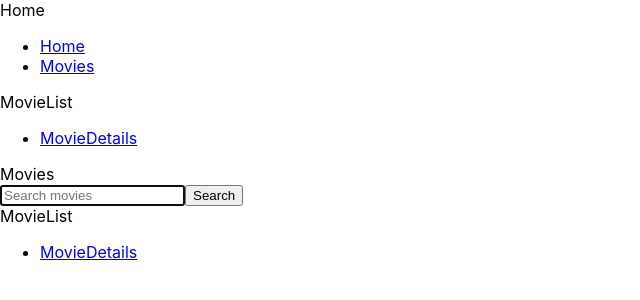
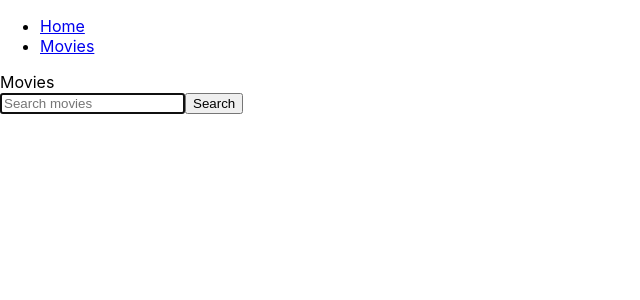
Before and after one commit to Midland707/goit-react-hw-05-movies, a React (Create React App) app: page /movies in a window 1280 px wide. Shown: the top 300 px of the page, without its empty margins (0-640 px from the left). Built offline with nearby package versions, Linux system fonts and the light colour scheme.

Commit message:
add API query

```diff
--- a/package.json
+++ b/package.json
@@ -7,6 +7,7 @@
     "@testing-library/jest-dom": "^5.16.3",
     "@testing-library/react": "^12.1.4",
     "@testing-library/user-event": "^13.5.0",
+    "axios": "^1.3.4",
     "react": "^18.1.0",
     "react-dom": "^18.1.0",
     "react-router-dom": "^6.9.0",
--- a/src/components/App.jsx
+++ b/src/components/App.jsx
@@ -1,6 +1,6 @@
 import { lazy } from 'react';
 import { Routes, Route } from 'react-router-dom';
-// import Home from 'pages/Home';
+import Layout from 'components/Layout/Layout';
 // import Movies from 'pages/Movies';
 // import MovieDetails from 'components/MovieDetails/MovieDetails';
 // import Cast from 'components/Cast/Cast';
@@ -16,14 +16,15 @@ export const App = () => {
   return (
     <div>
       <Routes>
-        <Route path="/" element={<Home />}>
+        <Route path="/" element={<Layout />}>
+          <Route index element={<Home />} />
           <Route path="/movies" element={<Movies />} />
           <Route path="/movies/:movieId" element={<MovieDetails />}>
             <Route path="cast" element={<Cast />} />
             <Route path="reviews" element={<Reviews />} />
           </Route>
+          <Route path="*" element={<Home />} />
         </Route>
-        <Route path="*" element={<Home />} />
       </Routes>
     </div>
   );
--- /dev/null
+++ b/src/components/Layout/Layout.jsx
@@ -0,0 +1,22 @@
+import { Suspense } from 'react';
+import { NavLink, Outlet } from 'react-router-dom';
+
+const Layout = () => {
+  return (
+    <div>
+      <ul>
+        <li>
+          <NavLink to="/">Home</NavLink>
+        </li>
+        <li>
+          <NavLink to="/movies">Movies</NavLink>
+        </li>
+      </ul>
+      <Suspense fallback={<div>Loading page...</div>}>
+        <Outlet />
+      </Suspense>
+    </div>
+  );
+};
+
+export default Layout;
--- a/src/components/MovieList/MovieList.jsx
+++ b/src/components/MovieList/MovieList.jsx
@@ -1,26 +1,14 @@
-// import { useEffect } from 'react';
 import { Link } from 'react-router-dom';
 
-const MovieList = () => {
-  //     useEffect(() => {
-  //       // HTTP query
-  //   }, []);
+const MovieList = ({ data }) => {
   return (
     <div>
-      MovieList
-      {/* <Container> //ul
-        {products.map(product => (
-          <CardWrapper key={product.id}> //li
-            <Link to={`${product.id}`}>
-              <ProductName>{product.name}</ProductName>
-            </Link>
-          </CardWrapper>
+      <ul>
+        {data.map(movie => (
+          <li key={movie.id}>
+            <Link to={`${movie.id}`}>{movie.original_title}</Link>
+          </li>
         ))}
-      </Container> */}
-      <ul>
-        <li>
-          <Link to="/movies/:movieId">MovieDetails</Link>
-        </li>
       </ul>
     </div>
   );
--- a/src/pages/Home.jsx
+++ b/src/pages/Home.jsx
@@ -1,31 +1,29 @@
-// import { useEffect } from 'react';
-// import { Link } from 'react-router-dom';
-import { lazy, Suspense } from 'react';
-import { NavLink, Outlet } from 'react-router-dom';
-
+import axios from 'axios';
+import { lazy, useEffect, useState } from 'react';
 // import getImages from '../service/moviesApi';
 
 const MovieList = lazy(() => import('../components/MovieList/MovieList'));
 
 const Home = () => {
-  //     useEffect(() => {
-  //       // HTTP query
-  //   }, []);
+  axios.defaults.baseURL = 'https://api.themoviedb.org/3/';
+  const apiKey = '6746b4dbb69b720741ecbdc7655d3557';
+  const typeQuery = 'trending';
+  const media_type = 'movie';
+  const time_window = 'day';
+  const [dataQuery, setDataQuery] = useState([]);
+
+  useEffect(() => {
+    axios
+      .get(`${typeQuery}/${media_type}/${time_window}?api_key=${apiKey}`)
+      .then(res => {
+        const dataArr = res.data;
+        setDataQuery(dataArr.results);
+      });
+  }, []);
   return (
     <div>
-      Home
-      <ul>
-        <li>
-          <NavLink to="/">Home</NavLink>
-        </li>
-        <li>
-          <NavLink to="/movies">Movies</NavLink>
-        </li>
-      </ul>
-      <MovieList />
-      <Suspense fallback={<div>Loading subpage...</div>}>
-        <Outlet />
-      </Suspense>
+      <h2>Trending today</h2>
+      {dataQuery && <MovieList data={dataQuery} />}
     </div>
   );
 };
--- a/src/pages/Movies.jsx
+++ b/src/pages/Movies.jsx
@@ -1,6 +1,6 @@
 import { useState, lazy } from 'react';
 // import MovieList from 'components/MovieList/MovieList';
-const MovieList = lazy(() => import('../components/MovieList/MovieList'));
+// const MovieList = lazy(() => import('../components/MovieList/MovieList'));
 
 const Movies = () => {
   const [searchWord, setSearchWord] = useState('');
@@ -36,7 +36,7 @@ const Movies = () => {
         />
         <button type="submit">Search</button>
       </form>
-      <MovieList />
+      {/* <MovieList /> */}
     </div>
   );
 };
```
Also changed, not shown: src/service/moviesApi.js (+8 -10 lines), 1 other file (tests, documents, lock files or other folders).
